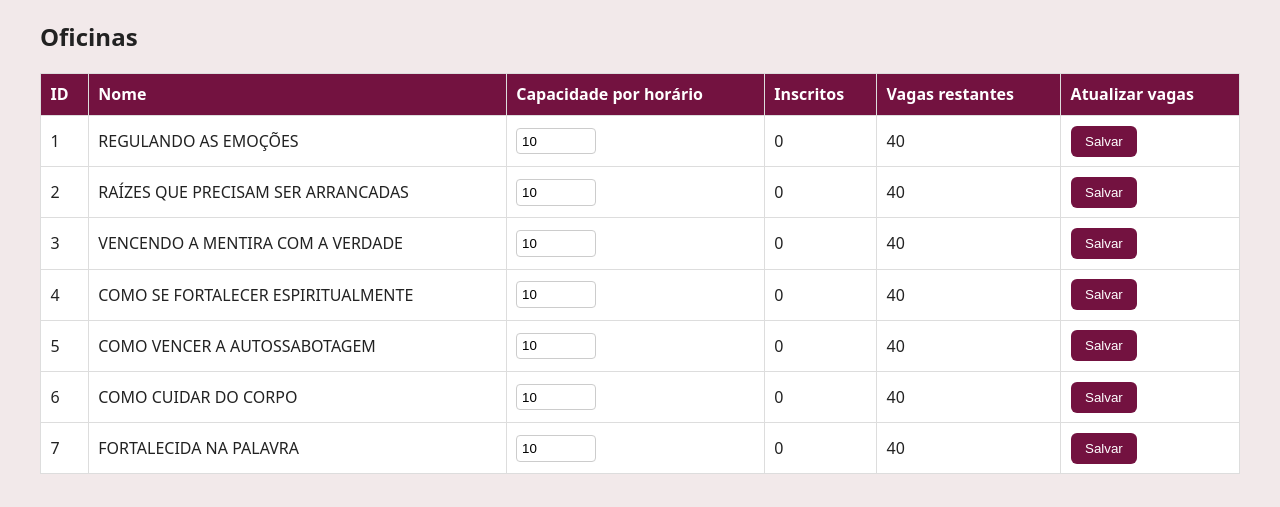
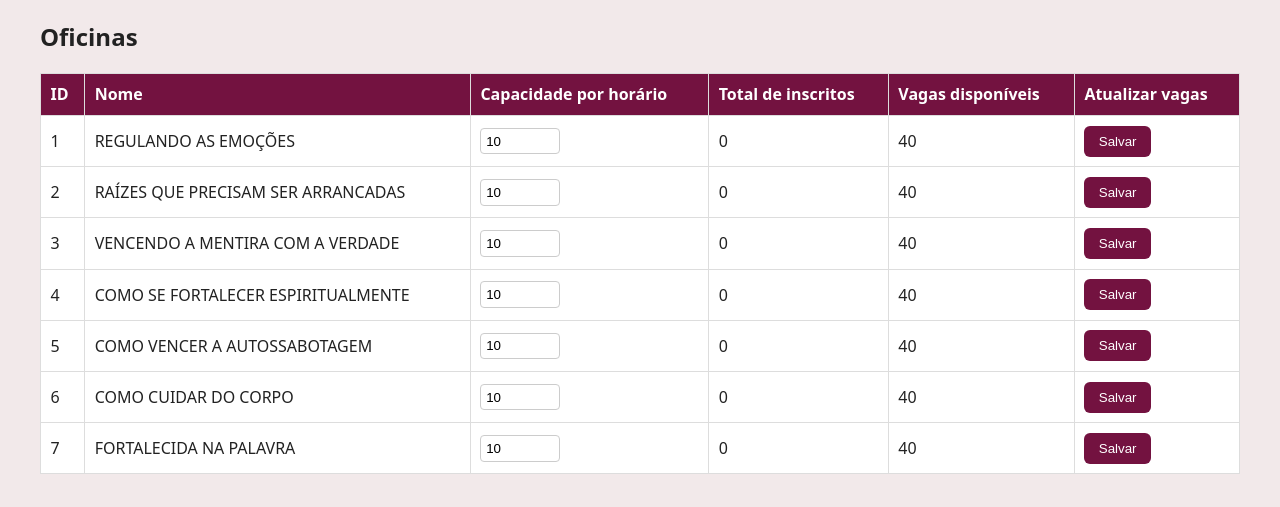
Before and after one commit to pedrodamiao/conferenciamulheresfortes, a Flask app: page /admin in a window 1280 px wide. Shown: the part 87-594 px from the top of the page. Run offline with Flask 3, Linux system fonts and the light colour scheme; the visitor is signed in with stand-in values (Sample User, id 1); data comes from the database, SQL or seed files in the repository; data that the repository does not hold is empty.

Commit message:
Update admin.html

```diff
--- a/templates/admin.html
+++ b/templates/admin.html
@@ -119,8 +119,8 @@
         <th>ID</th>
         <th>Nome</th>
         <th>Capacidade por horário</th>
-        <th>Inscritos</th>
-        <th>Vagas restantes</th>
+        <th>Total de inscritos</th>
+        <th>Vagas disponíveis</th>
         <th>Atualizar vagas</th>
       </tr>
     </thead>
```
